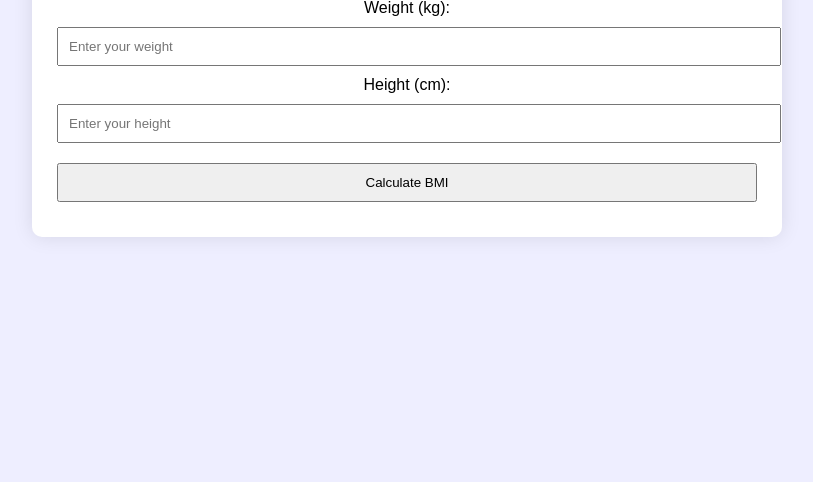
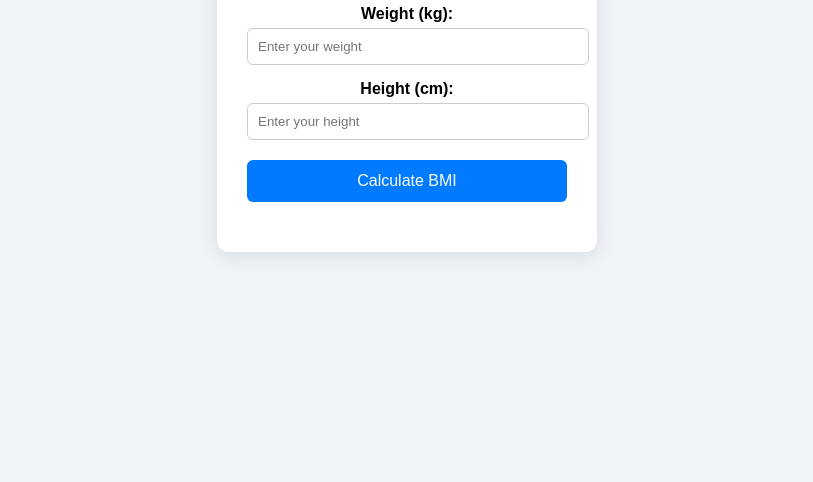
Before and after one commit to farhath2002/bmi-calculator, a plain HTML site: page index.html in a window 1280 px wide. Shown: the part 334-816 px from the top of the page, without its empty margins (233-1046 px from the left). Drawn offline with Linux system fonts and the light colour scheme.

Commit message:
Update style.css

```diff
--- a/css/style.css
+++ b/css/style.css
@@ -1,25 +1,58 @@
 body {
   font-family: Arial, sans-serif;
-    background-color: #eef;
+  background-color: #f0f4f8;
   display: flex;
   justify-content: center;
   align-items: center;
   height: 100vh;
-    margin: 0;
 }
+
 .container {
   background: white;
-    padding: 25px;
-    border-radius: 10px;
-    box-shadow: 0 0 20px rgba(0,0,0,0.1);
+  padding: 30px;
+  border-radius: 12px;
+  box-shadow: 0 4px 20px rgba(0,0,0,0.1);
+  width: 320px;
   text-align: center;
 }
-  input, button {
+
+h1 {
+  margin-bottom: 20px;
+  color: #333;
+}
+
+label {
+  display: block;
+  margin-top: 15px;
+  font-weight: bold;
+}
+
+input {
   width: 100%;
   padding: 10px;
-    margin: 10px 0;
+  margin-top: 5px;
+  border-radius: 6px;
+  border: 1px solid #ccc;
 }
-  .output {
-    margin-top: 15px;
+
+button {
+  margin-top: 20px;
+  width: 100%;
+  padding: 12px;
+  background-color: #007bff;
+  color: white;
+  border: none;
+  border-radius: 6px;
+  font-size: 16px;
+  cursor: pointer;
+}
+
+button:hover {
+  background-color: #0056b3;
+}
+
+#result {
+  margin-top: 20px;
   font-size: 18px;
+  font-weight: bold;
 }
```
Lines whose indentation alone changed are shown as unchanged.
